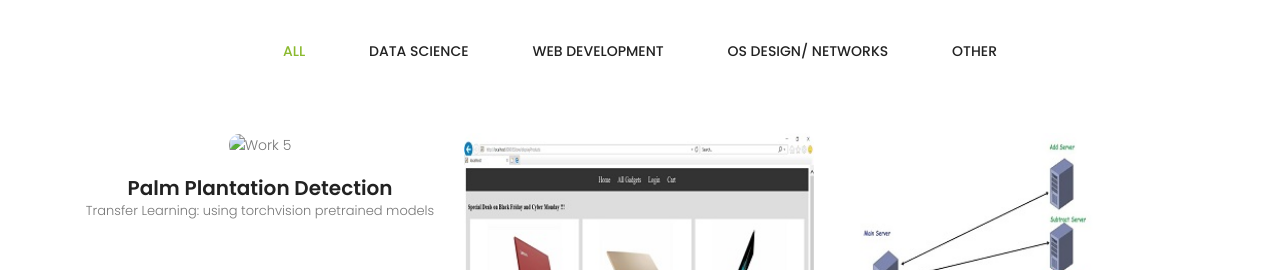
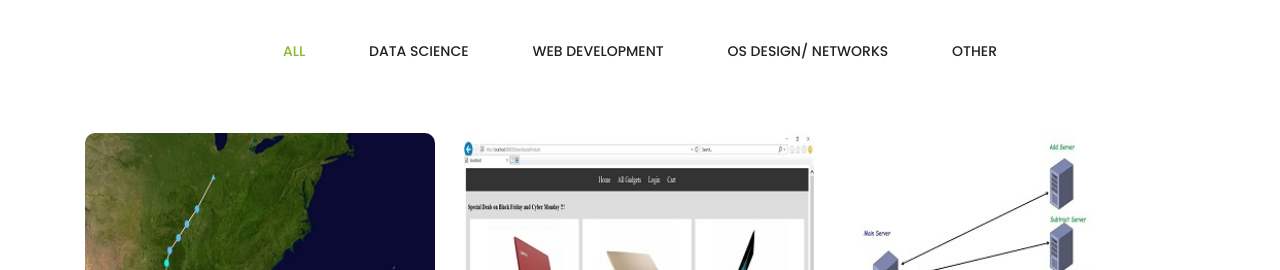
Before and after one commit to PrajCodes/PrajCodes.github.io, a plain HTML site: page index.html in a window 1280 px wide. Shown: the part 1076-1346 px from the top of the page. Drawn offline with nearby package versions, Linux system fonts and the light colour scheme.

Commit message:
Link to github project

```diff
--- a/index.html
+++ b/index.html
@@ -124,7 +124,7 @@ music and meditation</p>
 				      <div class="row grid">
 				        <div class="single-portfolio col-sm-4 all corporate">
 				          <div class="item">
-				           <img src="img/satellite_image.png" alt="Work 5">
+				           <a href="https://github.com/PrajCodes/Palm_Plantation_Detection"><img src="img/satellite_image.jpg" alt="Work 5"></a>
 				            <div class="p-inner">
 				              <h4>Palm Plantation Detection </h4>
 				              <div class="cat">Transfer Learning: using torchvision pretrained models</div>
```
